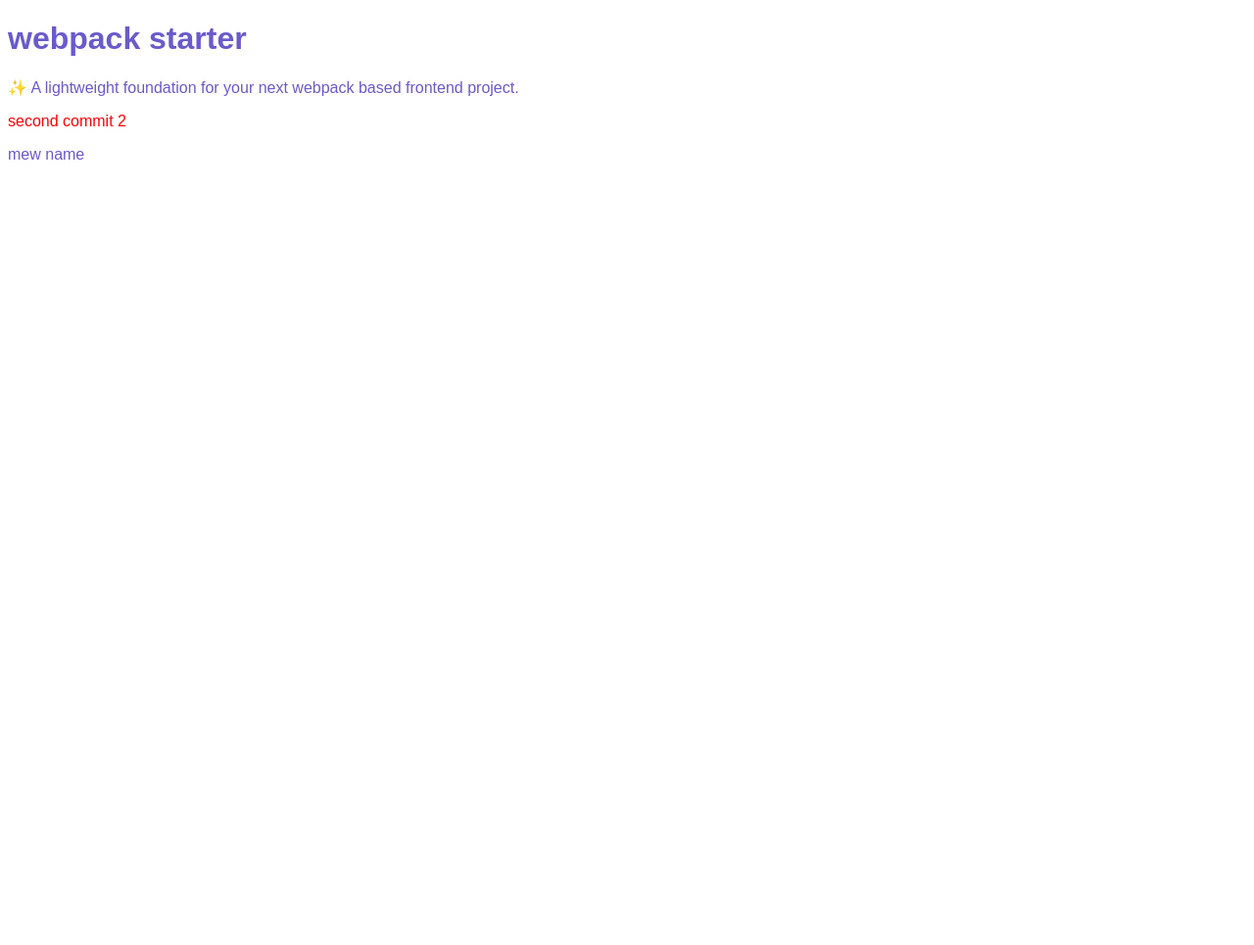
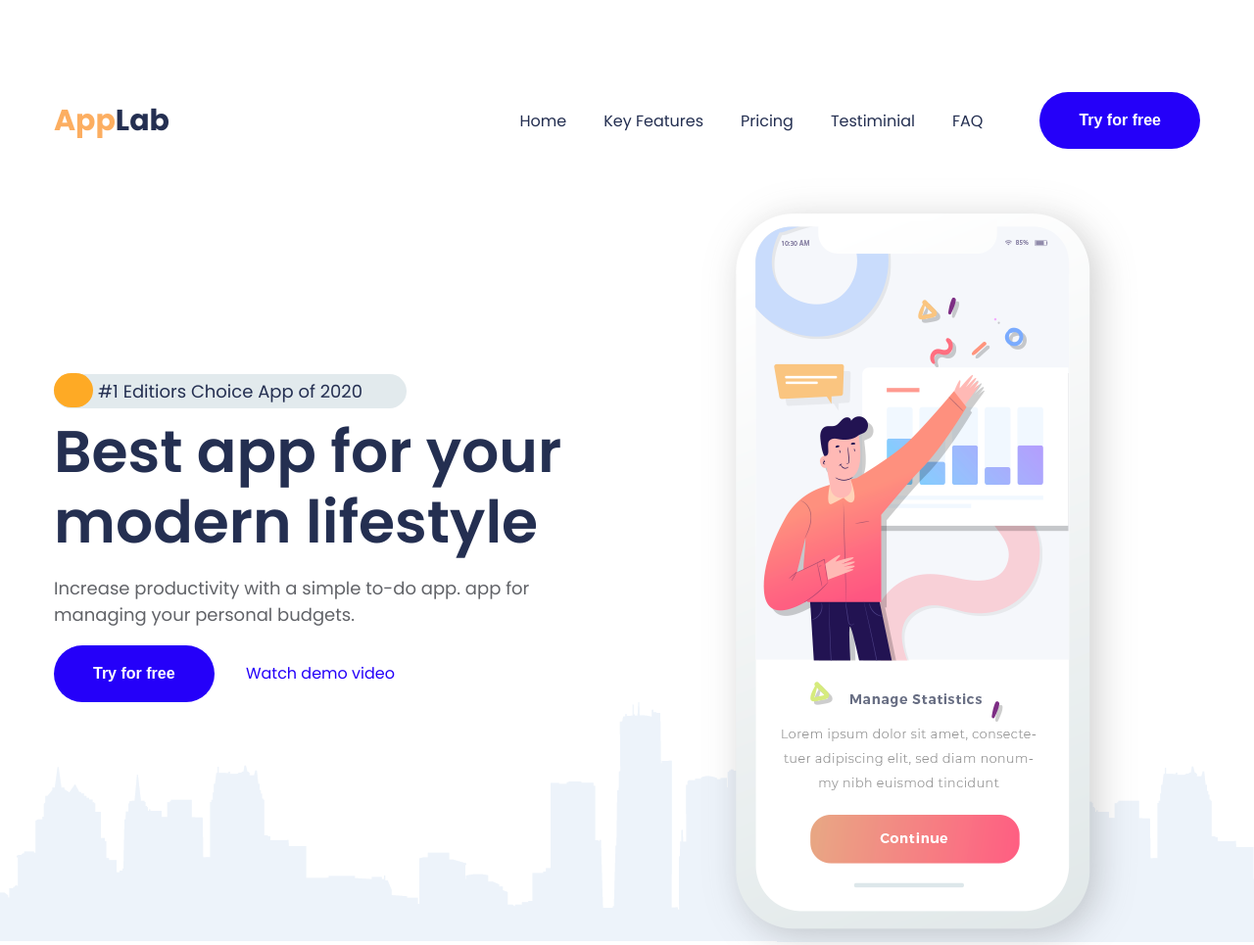
Before and after one commit to alisaMytsko/Freebie, a website built with webpack: page src/index.html in a window 1280 px wide. Shown: the top 965 px of the page at 98% size. Before the commit the page ends 800 px from the top, so only its background shows below. Built offline with nearby package versions, Linux system fonts and the light colour scheme.

Commit message:
first commit

```diff
--- a/src/index.html
+++ b/src/index.html
@@ -3,16 +3,42 @@
 <head>
   <meta charset="UTF-8">
   <meta name="viewport" content="width=device-width, initial-scale=1">
+  <link href="https://fonts.googleapis.com/css2?family=Poppins:wght@400;600;700&display=swap" rel="stylesheet">
   <title>webpack starterkit</title>
 </head>
 <body>
-  <h1>webpack starter</h1>
-  <p>✨ A lightweight foundation for your next webpack based frontend project.</p>
-  <div class="section-one">
-    second commit 2
+ <header class='section-one'>
+   <div class="container-one">
+   <div class="top">
+     <p class="compani">App<span>Lab</span></p>
+     <div class="navigation">
+       <li><a href="#">Home</a></li>
+       <li><a href="#">Key Features</a></li>
+       <li><a href="#">Pricing</a></li>
+       <li><a href="#">Testiminial</a></li>
+       <li><a href="#">FAQ</a></li>
+       <button>Try for free</button>
+     </div>
+    </div>
+    <div class="main-header">
+      <div class="header-flex header--activ">
+        <div class="min-part">#1 Editiors Choice App of 2020</div>
+        <h1>Best app for your
+          modern lifestyle</h1>
+          <p>Increase productivity with a simple to-do app. app for
+            managing your personal budgets.</p>
+            <div class="button-block">
+              <button>Try for free</button>
+              <a href="#">Watch demo video</a>
+            </div>
+      </div>
+      <div class="header-flex header--activtwo">
+        <img src="img/phon.446.816.png" alt="">
+      </div>
+    </div>
   </div>
-  <p>
-    mew name
-  </p>
+    <div class="picture-one"></div>
+
+ </header>
 </body>
 </html>
--- a/src/styles/index.scss
+++ b/src/styles/index.scss
@@ -3,5 +3,7 @@ $body-color: slateblue;
 
 body {
   color: $body-color;
-  font-family: sans-serif;
+  font-family: 'Poppins', sans-serif;
+  margin:0;
+  padding:0;
 }
--- a/src/styles/section-one.scss
+++ b/src/styles/section-one.scss
@@ -1,3 +1,141 @@
 .section-one{
-    color: red !important;
+    height: 100vh;
+    width: 100%;
+    background-color: #fff;
+
 }
+.container-one{
+    max-width: 1170px;
+    margin:0 auto;
+}
+.picture-one{
+    background-image: url(../img/city.1600.245.png);
+    background-position: center center;
+    background-repeat: no-repeat;
+    background-size: cover;
+    height: 245px;
+}
+.top{
+    display:flex;
+    justify-content: space-between;
+    align-items: center;
+    padding: 94px 0 30px 0;
+    p{
+        color:#fcae61;
+        font-size: 30px;
+        font-weight: 700;
+        margin:0;
+        span{
+            color:#242f51;
+        }
+    }
+
+}
+.navigation{
+    display:flex;
+    align-items: center;
+    li{
+        list-style-type: none;
+    }
+    a{
+        text-decoration: none;
+        color:#242f51;
+        padding-left: 38px;
+        font-size: 16px;
+        font-weight: 400;
+    }
+    a:hover{
+        color:#fcae61;
+    }
+    button{
+        margin: 0 0 0 58px;
+        background: #2500f9;
+        color:#fff;
+        border:none;
+        padding: 20px 40px;
+        border-radius: 30px;
+        font-size: 16px;
+        font-weight: 700;
+    }
+    button:hover{
+        background: #242f51;
+        color:#fcae61;
+    }
+}
+
+.main-header{
+    display:flex;
+    flex-wrap: wrap;
+}
+.min-part{
+    background: #e2eaed;
+    color: #242f51;
+    max-width: 360px;
+    font-size: 18px;
+    text-align: center;
+    border-radius: 24px;
+    position: relative;
+    padding: 4px 0;
+}
+.min-part:before{
+    content: '';
+    top:-1px;
+    display:block;
+    padding:0;
+    width: 40px;
+    height: 35px;
+    border-radius: 18px;
+    background: #feaa25;
+    position: absolute;
+
+}
+h1{
+    font-size: 60px;
+    font-weight: 600;
+    color: #242f51;
+    line-height: 1.2;
+    margin:8px 0 0 0;
+}
+.header-flex{
+    flex-basis: 50%;
+    p{
+        font-size: 18px;
+        color:#616368;
+        max-width: 500px;
+    }
+}
+.header--activ{
+    margin: 200px 0 0 0;
+}
+.header--activtwo{
+    position: relative;
+    img{
+        position: absolute;
+        left:13%;
+    }
+}
+button{
+    background: #2500f9;
+    color:#fff;
+    border:none;
+    padding: 20px 40px;
+    border-radius: 30px;
+    font-size: 16px;
+    font-weight: 700;
+}
+button:hover{
+    background: #242f51;
+    color:#fcae61;
+}
+.button-block{
+    a{
+        text-decoration: none;
+        color:#2500f9;
+        padding-left: 28px;
+        font-size: 16px;
+        font-weight: 400;
+    }
+    a:hover{
+        color:#fcae61;
+    }
+}
```
Also changed, not shown: src/img/city.1600.245.png (added), src/img/images/phon.main.1380.8192_01.png (added), src/img/images/phon.main.1380.8192_02.png (added), src/img/phon.446.816.png (added).
